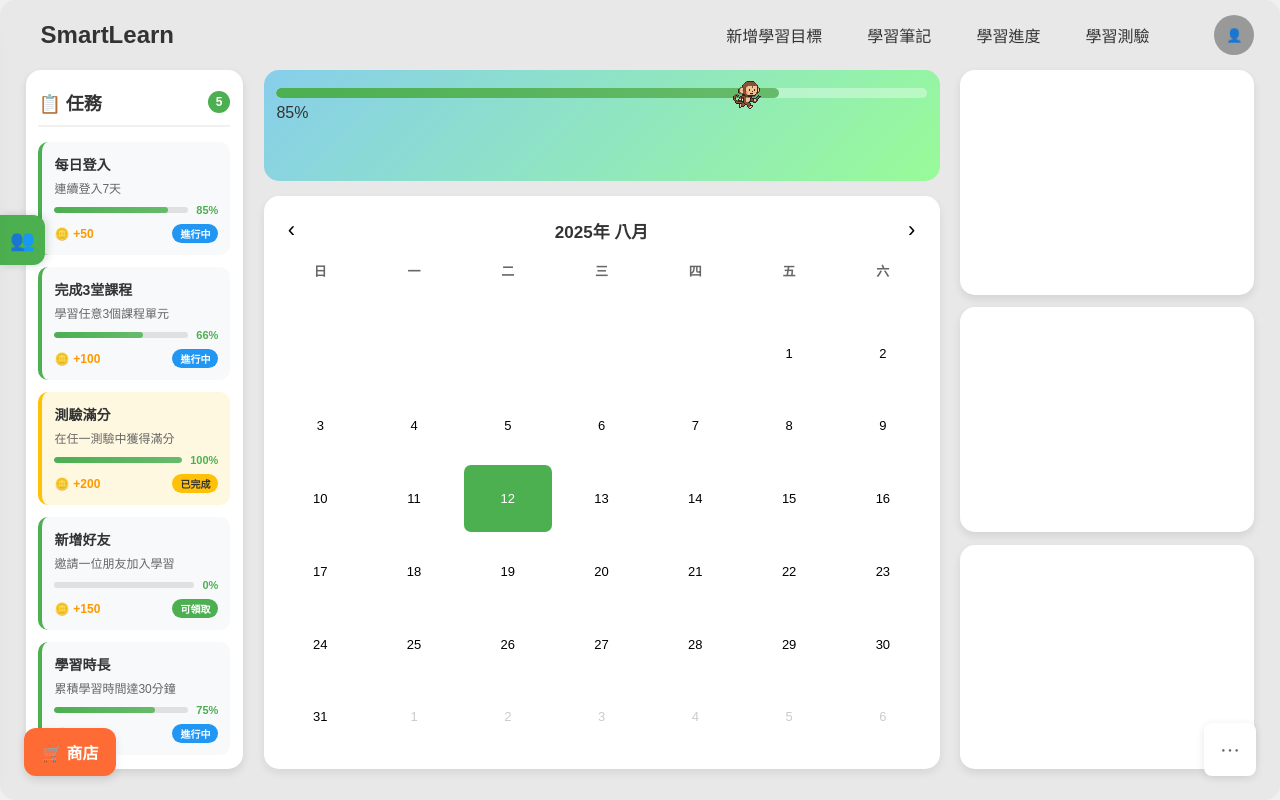
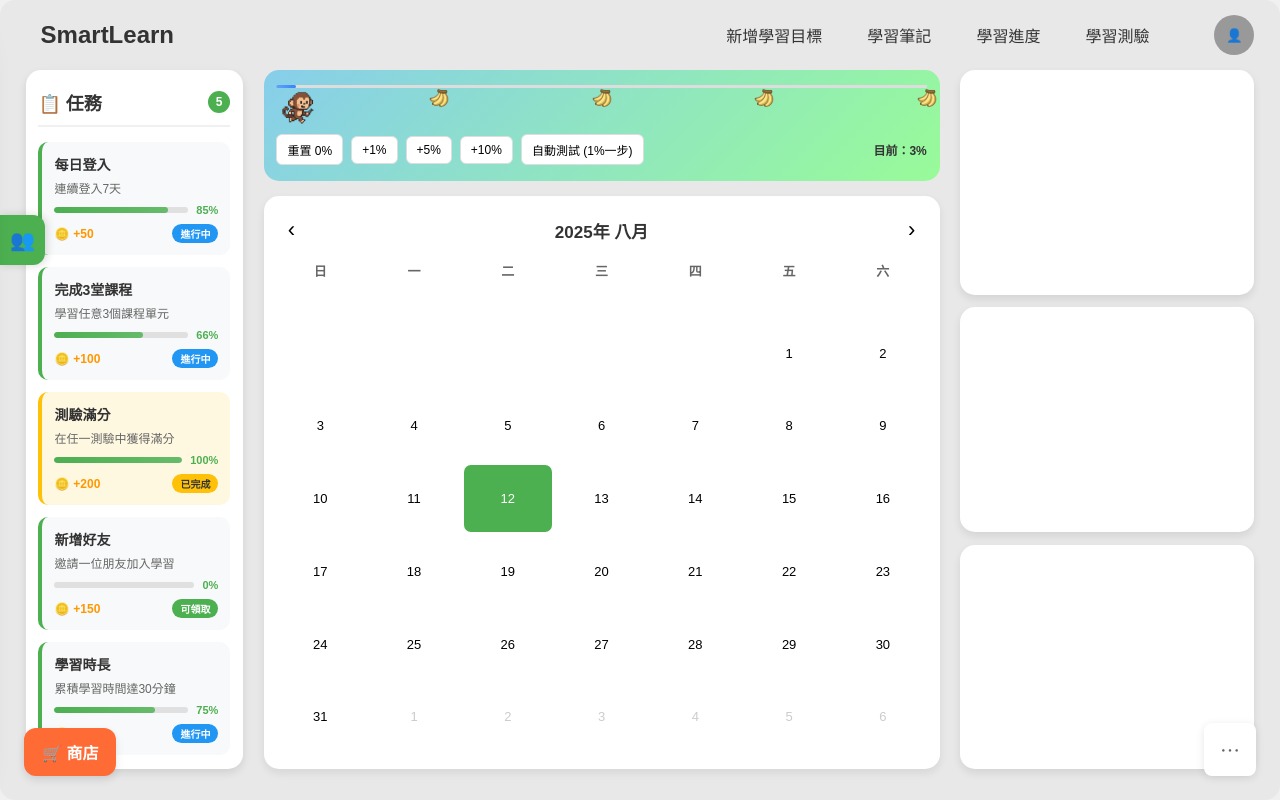
Before and after one commit to s1387tnt/SmartLearn--, a plain HTML site: page 主頁頁面/main.html in a window 1280 px wide. Drawn offline with Linux system fonts and the light colour scheme.

Commit message:
feat main.html main.js 猴子進度條修改，新增香蕉

```diff
--- a/主頁頁面/main.html
+++ b/主頁頁面/main.html
@@ -532,55 +532,86 @@
         min-height: 0;
         flex: 0 0 80px;
       }
-      .progress-section {
+      /* ===== 猴子進度條樣式 ===== */
+      :root {
+        --track-h: 14px;
+        --banana-size: 28px;
+        --monkey-size: 38px;
+      }
+
+      .bar {
+        position: relative;
+        height: var(--track-h);
+        background: #e5e7eb;
+        border-radius: 999px;
+        overflow: visible;
+        box-shadow: inset 0 0 0 2px #ddd;
+      }
+
+      .fill {
+        height: 100%;
+        width: 0%;
+        background: linear-gradient(90deg, #60a5fa, #3b82f6);
+        border-radius: 999px;
+        transition: none;
+      }
+
+      .monkey {
+        position: absolute;
+        top: -calc(var(--monkey-size) - var(--track-h) / 2);
+        transform: translate(-50%, 0);
+        width: var(--monkey-size);
+        height: var(--monkey-size);
+        pointer-events: none;
+        user-select: none;
+      }
+
+      .bananas {
+        position: relative;
+        height: calc(var(--banana-size) + 4px);
+        margin-top: 6px;
+      }
+
+      .banana {
+        position: absolute;
+        bottom: 0;
+        width: var(--banana-size);
+        height: var(--banana-size);
+        transform: translate(-50%, 0);
+        transition: transform .18s ease, opacity .18s ease;
+      }
+
+      .banana.eaten {
+        opacity: 0;
+        transform: translate(-50%, 0) scale(.3) rotate(-20deg);
+      }
+
+      /* 控制按鈕樣式 */
+      .controls {
         display: flex;
+        gap: 8px;
+        margin-top: 10px;
+        flex-wrap: wrap;
         align-items: center;
-        gap: 18px;
       }
-      .progress-container {
-        flex: 1;
-        display: flex;
-        flex-direction: column;
-        gap: 6px;
-        position: relative;
-        min-height: 40px;
-        justify-content: center;
+      .controls button {
+        padding: 6px 10px;
+        border-radius: 6px;
+        border: 1px solid #ddd;
+        background: #fff;
+        cursor: pointer;
+        font-size: 12px;
       }
-      .game-character {
-        width: 34px;
-        height: 34px;
-        background-image: url("./monkey.png");
-        background-size: contain;
-        background-repeat: no-repeat;
-        background-position: center;
-        image-rendering: pixelated;
-        position: absolute;
-        top: -8px;
-        left: 0;
-        z-index: 2;
-        transition: left 0.4s cubic-bezier(0.41, 0.52, 0.32, 1.18);
+      .controls button:hover {
+        background: #f1f5f9;
       }
-      .progress-track {
-        height: 10px;
-        background-color: rgba(255, 255, 255, 0.35);
-        border-radius: 6px;
-        overflow: hidden;
-        position: relative;
+      .controls .pct {
+        margin-left: auto;
+        font-weight: 600;
+        font-size: 12px;
       }
-      .progress-fill {
-        height: 100%;
-        background: linear-gradient(90deg, #4caf50, #66bb6a);
-        border-radius: 6px;
-        width: 65%;
-        transition: width 0.3s;
-      }
-      .progress-percentage {
-        font-size: 18px;
-        font-weight: bold;
-        color: #2e7d32;
-        min-width: 42px;
-        text-align: right;
-      }
+
+
 
       /* Calendar */
       .calendar {
@@ -776,14 +807,21 @@
 
         <section class="center-content">
           <div class="game-banner">
-            <div class="progress-section">
-              <div class="progress-container">
-                <div class="game-character"></div>
-                <div class="progress-track">
-                  <div class="progress-fill"></div>
-                </div>
-                <div class="progress-text">65%</div>
-              </div>
+            <div class="bar" id="bar">
+              <div class="fill" id="fill"></div>
+              <img id="monkey" class="monkey" src="images/monkey.png" alt="monkey">
+            </div>
+            <!-- 香蕉標記（下方） -->
+            <div class="bananas" id="bananas"></div>
+
+            <!-- 控制按鈕區 -->
+            <div class="controls">
+              <button onclick="setProgress(0)">重置 0%</button>
+              <button onclick="bump(1)">+1%</button>
+              <button onclick="bump(5)">+5%</button>
+              <button onclick="bump(10)">+10%</button>
+              <button onclick="autoRun()">自動測試 (1%一步)</button>
+              <span class="pct">目前：<span id="now">0</span>%</span>
             </div>
           </div>
 
--- a/主頁頁面/main.js
+++ b/主頁頁面/main.js
@@ -76,7 +76,6 @@
       </div>
     `;
 
-          // 添加點擊事件
     taskElement.addEventListener("click", () => {
       handleTaskClick(task);
     });
@@ -98,41 +97,11 @@
 
 // 模擬好友資料
 const friendsData = [
-        {
-          id: 1,
-          name: "小明",
-          avatar: "👦",
-          status: "online",
-          statusText: "線上",
-        },
-        {
-          id: 2,
-          name: "小美",
-          avatar: "👧",
-          status: "online",
-          statusText: "線上",
-        },
-        {
-          id: 3,
-          name: "阿華",
-          avatar: "🧑",
-          status: "offline",
-          statusText: "離線",
-        },
-        {
-          id: 4,
-          name: "小花",
-          avatar: "👩",
-          status: "online",
-          statusText: "線上",
-        },
-        {
-          id: 5,
-          name: "大雄",
-          avatar: "👨",
-          status: "offline",
-          statusText: "離線",
-        },
+  { id: 1, name: "小明", avatar: "👦", status: "online", statusText: "線上" },
+  { id: 2, name: "小美", avatar: "👧", status: "online", statusText: "線上" },
+  { id: 3, name: "阿華", avatar: "🧑", status: "offline", statusText: "離線" },
+  { id: 4, name: "小花", avatar: "👩", status: "online", statusText: "線上" },
+  { id: 5, name: "大雄", avatar: "👨", status: "offline", statusText: "離線" },
 ];
 
 // 好友列表功能
@@ -144,7 +113,6 @@
 const addFriendBtn = document.getElementById("addFriendBtn");
 const friendRequestsBtn = document.getElementById("friendRequestsBtn");
 
-      // 渲染好友列表
 function renderFriends() {
   friendsContent.innerHTML = "";
   friendsData.forEach((friend) => {
@@ -156,22 +124,18 @@
       </div>
       <div class="friend-info">
         <div class="friend-name">${friend.name}</div>
-              <div class="friend-status ${friend.status}">
-                ${friend.statusText}
-              </div>
+        <div class="friend-status ${friend.status}">${friend.statusText}</div>
       </div>
     `;
     friendsContent.appendChild(friendElement);
   });
 }
 
-      // 根據ID生成頭像顏色
 function getAvatarColor(id) {
   const colors = ["#FF6B6B", "#4ECDC4", "#45B7D1", "#96CEB4", "#FFEAA7", "#DDA0DD"];
   return colors[id % colors.length];
 }
 
-      // 顯示好友列表
 function showFriendsList() {
   renderFriends();
   friendsSidebar.classList.add("show");
@@ -179,30 +143,25 @@
   document.body.style.overflow = "hidden";
 }
 
-      // 隱藏好友列表
 function hideFriendsList() {
   friendsSidebar.classList.remove("show");
   friendsOverlay.classList.remove("show");
   document.body.style.overflow = "";
 }
 
-      // 事件監聽器
 friendsListTrigger.addEventListener("click", showFriendsList);
 closeFriendsBtn.addEventListener("click", hideFriendsList);
 friendsOverlay.addEventListener("click", hideFriendsList);
 
-      // 按鈕功能
 addFriendBtn.addEventListener("click", () => {
   alert("新增好友功能");
-        // 這裡可以添加新增好友的邏輯
 });
 
 friendRequestsBtn.addEventListener("click", () => {
   alert("好友請求功能");
-        // 這裡可以添加查看好友請求的邏輯
 });
 
-      // 原有的用戶下拉選單功能
+// 用戶下拉選單
 const profileButton = document.querySelector(".profile-button");
 const dropdownMenu = document.querySelector(".dropdown-menu");
 
@@ -211,17 +170,14 @@
   dropdownMenu.classList.toggle("show");
 });
 
-      // 點擊其他地方關閉下拉選單
 document.addEventListener("click", () => {
   dropdownMenu.classList.remove("show");
 });
 
-      // 防止點擊下拉選單內容時關閉
 dropdownMenu.addEventListener("click", (e) => {
   e.stopPropagation();
 });
 
-      // 下拉選單項目點擊事件
 const dropdownItems = document.querySelectorAll(".dropdown-item");
 dropdownItems.forEach((item) => {
   item.addEventListener("click", () => {
@@ -230,43 +186,28 @@
   });
 });
 
-      // 日曆導航功能
+// 日曆功能
 const calendarNavs = document.querySelectorAll(".calendar-nav");
 const calendarTitle = document.querySelector(".calendar-title");
 const calendarGrid = document.querySelector(".calendar-grid");
 
 const today = new Date();
-      let currentMonth = today.getMonth(); // 0-based
+let currentMonth = today.getMonth();
 let currentYear = today.getFullYear();
 
 const months = [
-        "一月",
-        "二月",
-        "三月",
-        "四月",
-        "五月",
-        "六月",
-        "七月",
-        "八月",
-        "九月",
-        "十月",
-        "十一月",
-        "十二月",
+  "一月","二月","三月","四月","五月","六月",
+  "七月","八月","九月","十月","十一月","十二月"
 ];
-
 const weekDays = ["日", "一", "二", "三", "四", "五", "六"];
 
-      // 獲取某月的天數
 function getDaysInMonth(year, month) {
   return new Date(year, month + 1, 0).getDate();
 }
-
-      // 獲取某月第一天是星期幾 (0=星期日, 1=星期一...)
 function getFirstDayOfMonth(year, month) {
   return new Date(year, month, 1).getDay();
 }
 
-      // 生成日曆
 function generateCalendar() {
   const daysInMonth = getDaysInMonth(currentYear, currentMonth);
   const firstDay = getFirstDayOfMonth(currentYear, currentMonth);
@@ -275,10 +216,8 @@
     today.getFullYear() === currentYear && today.getMonth() === currentMonth;
   const todayDate = today.getDate();
 
-        // 清空現有內容
   calendarGrid.innerHTML = "";
 
-        // 添加星期標題
   weekDays.forEach((day) => {
     const dayHeader = document.createElement("div");
     dayHeader.className = "calendar-day-header";
@@ -286,40 +225,33 @@
     calendarGrid.appendChild(dayHeader);
   });
 
-        // 添加空白格子（上個月的最後幾天）
   for (let i = 0; i < firstDay; i++) {
     const emptyDay = document.createElement("div");
     emptyDay.className = "calendar-day";
     calendarGrid.appendChild(emptyDay);
   }
 
-        // 添加當月的日期
   for (let day = 1; day <= daysInMonth; day++) {
     const dayElement = document.createElement("div");
     dayElement.className = "calendar-day";
     dayElement.textContent = day;
 
-          // 標記今天
     if (isCurrentMonth && day === todayDate) {
       dayElement.classList.add("today");
     }
 
-          // 添加點擊事件
     dayElement.addEventListener("click", () => {
-            // 移除之前的選中狀態
       document.querySelectorAll(".calendar-day.selected").forEach((el) => {
         el.classList.remove("selected");
       });
-            // 添加選中狀態
       dayElement.classList.add("selected");
     });
 
     calendarGrid.appendChild(dayElement);
   }
 
-        // 計算剩餘格子並填充下個月的前幾天
-        const totalCells = calendarGrid.children.length - 7; // 減去星期標題
-        const remainingCells = 42 - totalCells; // 6行x7列 - 已用格子
+  const totalCells = calendarGrid.children.length - 7;
+  const remainingCells = 42 - totalCells;
 
   for (let day = 1; day <= remainingCells && remainingCells < 7; day++) {
     const nextMonthDay = document.createElement("div");
@@ -329,13 +261,11 @@
   }
 }
 
-      // 更新日曆
 function updateCalendar() {
   calendarTitle.textContent = `${currentYear}年 ${months[currentMonth]}`;
   generateCalendar();
 }
 
-      // 上一個月
 calendarNavs[0].addEventListener("click", () => {
   currentMonth--;
   if (currentMonth < 0) {
@@ -345,7 +275,6 @@
   updateCalendar();
 });
 
-      // 下一個月
 calendarNavs[1].addEventListener("click", () => {
   currentMonth++;
   if (currentMonth > 11) {
@@ -355,76 +284,86 @@
   updateCalendar();
 });
 
-      // 初始化日曆
 updateCalendar();
 
-      // 更新學習進度
-      function updateProgress(percentage) {
-        const progressFill = document.querySelector(".progress-fill");
-        const progressText = document.querySelector(".game-banner .progress-text"); // 明確指定遊戲橫幅中的進度文字
-        const gameCharacter = document.querySelector(".game-character");
-        const progressContainer = document.querySelector(".progress-container");
+// ====== 猴子進度條 JS 核心 ======
+let current = 0;
+let target = 0;
+let ticking = false;
+let autoTimer = null;
 
-        // 更新進度條寬度和文字
-        progressFill.style.width = percentage + "%";
-        if (progressText) {
-          progressText.textContent = percentage + "%";
+const bar   = document.getElementById('bar');
+const fill  = document.getElementById('fill');
+const monkey= document.getElementById('monkey');
+const nowEl = document.getElementById('now');
+const bananasBox = document.getElementById('bananas');
+
+let bananas = [];
+
+function initBananas(pcts = [25,50,75,100], bananaSrc = 'images/banana.png'){
+  bananasBox.innerHTML = '';
+  bananas = pcts.map(pct => {
+    const img = document.createElement('img');
+    img.src = bananaSrc;
+    img.alt = `banana-${pct}`;
+    img.className = 'banana';
+    img.style.left = pct + '%';
+    bananasBox.appendChild(img);
+    return { pct, el: img, eaten: false };
+  });
 }
 
-        // 等待元素載入完成後計算位置
-        setTimeout(() => {
-          if (progressContainer && gameCharacter) {
-            const containerWidth = progressContainer.offsetWidth;
-            const characterWidth = 48;
-
-            // 計算猴子應該在進度條上的位置
-            const progressPosition =
-              (percentage / 100) * (containerWidth - characterWidth);
-
-            gameCharacter.style.left = progressPosition + "px";
-          }
-        }, 50);
+function setProgress(p){
+  target = clamp(Math.round(p), 0, 100);
+  if (!ticking) stepTowardTarget();
 }
 
-      // 頁面載入完成後初始化
-      window.addEventListener("load", () => {
-        updateProgress(65);
-        renderTasks(); // 初始化任務列表
+function stepTowardTarget(){
+  if (current === target){ ticking = false; return; }
+  ticking = true;
+
+  if (current < target) current += 1;
+  else                  current -= 1;
+
+  applyProgress(current);
+  window.setTimeout(stepTowardTarget, 18);
+}
+
+function applyProgress(pct){
+  fill.style.width = pct + '%';
+  const barRect = bar.getBoundingClientRect();
+  const x = (barRect.width * pct) / 100;
+  monkey.style.left = x + 'px';
+
+  bananas.forEach(b => {
+    if (!b.eaten && pct >= b.pct){
+      b.eaten = true;
+      b.el.classList.add('eaten');
+    }
   });
 
-      // 備用初始化（以防 load 事件已經觸發）
-      setTimeout(() => {
-        updateProgress(65);
-        renderTasks(); // 初始化任務列表
-      }, 200);
+  nowEl && (nowEl.textContent = pct);
+}
 
-      // 測試進度變化（演示用，實際使用時可以刪除）
-      setTimeout(() => {
-        let testProgress = 65;
-        const progressTest = setInterval(() => {
-          testProgress += 10;
-          if (testProgress > 100) {
-            testProgress = 10;
+function clamp(v, min, max){ return Math.max(min, Math.min(max, v)); }
+
+function bump(delta){ setProgress(current + delta); }
+function autoRun(){
+  clearInterval(autoTimer);
+  setProgress(0);
+  autoTimer = setInterval(()=>{
+    if (current >= 100){ clearInterval(autoTimer); return; }
+    setProgress(current + 1);
+  }, 60);
 }
-          updateProgress(testProgress);
-        }, 2000);
-      }, 1000);
 
-      // 商店按鈕點擊效果
-      const shopButton = document.querySelector(".shop-button");
-      shopButton.addEventListener("click", () => {
-        console.log("商店按鈕被點擊");
-        // 這裡可以添加跳轉到商店頁面的邏輯
+// 初始化猴子進度條
+window.addEventListener("load", () => {
+  renderTasks();
+  initBananas([25,50,75,100], "images/banana.png");
+  setProgress(3); // 初始進度
 });
 
-      // 更多按鈕點擊效果
-      const moreButton = document.querySelector(".more-button");
-      moreButton.addEventListener("click", () => {
-        console.log("更多按鈕被點擊");
-        // 這裡可以添加顯示更多功能選單的邏輯
-      });
-
-      // 日曆點擊跳轉
 document.addEventListener("DOMContentLoaded", () => {
   const calendarEl = document.querySelector(".calendar");
   if (calendarEl) {
@@ -440,3 +379,15 @@
     hideFriendsList();
   }
 });
+
+// 商店按鈕
+const shopButton = document.querySelector(".shop-button");
+shopButton.addEventListener("click", () => {
+  console.log("商店按鈕被點擊");
+});
+
+// 更多按鈕
+const moreButton = document.querySelector(".more-button");
+moreButton.addEventListener("click", () => {
+  console.log("更多按鈕被點擊");
+});
```
Also changed, not shown: 測驗頁面/test.html (+1 -1 lines), 主頁頁面/images/banana.png (added), 主頁頁面/images/monkey.png (renamed from 主頁頁面/monkey.png). Lines whose indentation alone changed are shown as unchanged.
